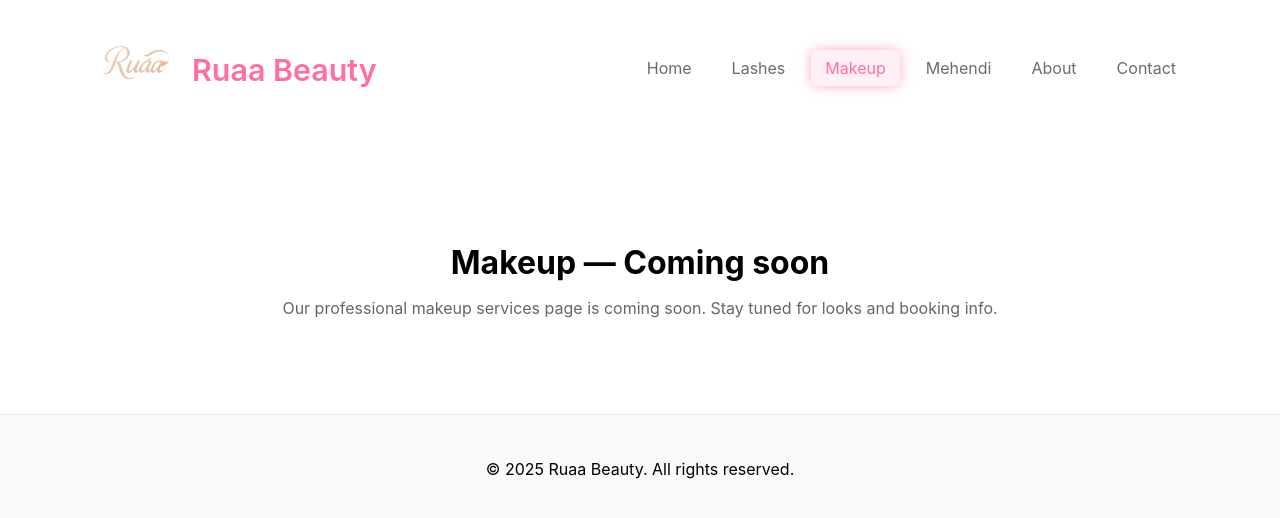
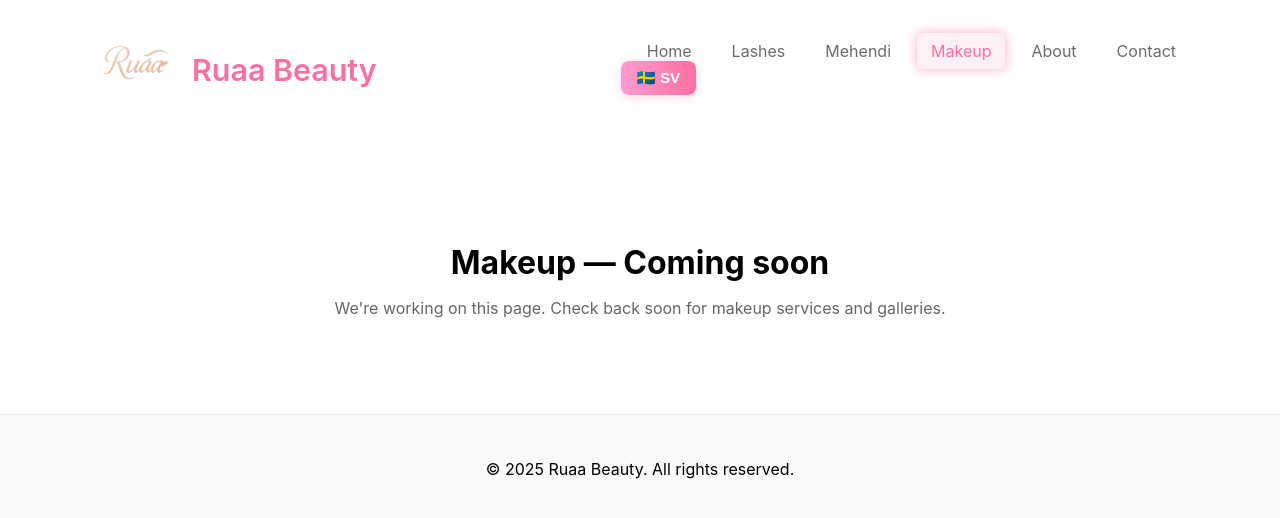
Before and after one commit to mrxxx000/Ruaa_Beauty, a React (Create React App) app in the folder frontend/: page /makeup in a window 1280 px wide. Shown: the top 518 px of the page. Built offline with nearby package versions, Linux system fonts and the light colour scheme.

Commit message:
language

```diff
--- a/frontend/package.json
+++ b/frontend/package.json
@@ -11,10 +11,13 @@
     "@types/node": "^16.18.126",
     "@types/react": "^18.2.6",
     "@types/react-dom": "^18.2.4",
+    "i18next": "^25.6.3",
+    "i18next-browser-languagedetector": "^8.2.0",
     "lucide-react": "^0.268.0",
     "nodemailer": "^6.9.4",
     "react": "^18.2.0",
     "react-dom": "^18.2.0",
+    "react-i18next": "^16.3.5",
     "react-router-dom": "^6.14.1",
     "react-scripts": "5.0.1",
     "typescript": "^4.9.5",
--- /dev/null
+++ b/frontend/src/components/LanguageSwitcher.tsx
@@ -0,0 +1,24 @@
+import React from 'react';
+import { useTranslation } from 'react-i18next';
+import '../styles/App.css';
+
+const LanguageSwitcher: React.FC = () => {
+  const { i18n } = useTranslation();
+
+  const toggleLanguage = () => {
+    const newLang = i18n.language === 'en' ? 'sv' : 'en';
+    i18n.changeLanguage(newLang);
+  };
+
+  return (
+    <button
+      className="lang-switcher"
+      onClick={toggleLanguage}
+      aria-label="Switch language"
+    >
+      {i18n.language === 'en' ? '🇸🇪 SV' : '🇬🇧 EN'}
+    </button>
+  );
+};
+
+export default LanguageSwitcher;
--- /dev/null
+++ b/frontend/src/i18n.ts
@@ -0,0 +1,33 @@
+import i18n from 'i18next';
+import { initReactI18next } from 'react-i18next';
+import LanguageDetector from 'i18next-browser-languagedetector';
+
+import translationEN from './locales/en.json';
+import translationSV from './locales/sv.json';
+
+const resources = {
+  en: {
+    translation: translationEN
+  },
+  sv: {
+    translation: translationSV
+  }
+};
+
+i18n
+  .use(LanguageDetector) // Detects user language
+  .use(initReactI18next) // Passes i18n down to react-i18next
+  .init({
+    resources,
+    fallbackLng: 'en', // Default language
+    lng: 'en', // Initial language
+    interpolation: {
+      escapeValue: false // React already escapes by default
+    },
+    detection: {
+      order: ['localStorage', 'navigator'],
+      caches: ['localStorage']
+    }
+  });
+
+export default i18n;
--- a/frontend/src/index.tsx
+++ b/frontend/src/index.tsx
@@ -3,6 +3,7 @@ import ReactDOM from 'react-dom/client';
 import './index.css';
 import App from './App';
 import reportWebVitals from './reportWebVitals';
+import './i18n'; // Import i18n configuration
 
 const root = ReactDOM.createRoot(
   document.getElementById('root') as HTMLElement
--- /dev/null
+++ b/frontend/src/locales/en.json
@@ -0,0 +1,64 @@
+{
+  "nav": {
+    "home": "Home",
+    "lashes": "Lashes",
+    "makeup": "Makeup",
+    "mehendi": "Mehendi",
+    "about": "About",
+    "contact": "Contact"
+  },
+  "hero": {
+    "title": "Ruaa Beauty",
+    "subtitle": "Where Elegance Meets Artistry",
+    "description": "From luxurious lash extensions and lash lifts to brow lifts, professional makeup, facial threading, and intricate Mehendi (Henna) designs, we bring your beauty dreams to life. Perfect for weddings, parties, or any special occasion in our studio or right at your home. All the beauty you need, all in one place.",
+    "bookButton": "Book Appointment"
+  },
+  "home": {
+    "lashesTitle": "Lashes",
+    "mehendiTitle": "Mehendi",
+    "ctaTitle": "Ready to Glow?",
+    "ctaDescription": "Browse our collection of premium beauty products and find your perfect match."
+  },
+  "contact": {
+    "title": "Contact Us",
+    "lead": "Whatever you need — we're here to help!",
+    "generalBookingsTitle": "General beauty bookings (lashes, makeup, threading)",
+    "generalBookingsDescription": "If you want to order lashes or book lash lifts, brow lifts, professional makeup, or facial threading, contact us on:",
+    "mehendiBookingsTitle": "Mehendi bookings",
+    "mehendiBookingsDescription": "If you want to book Mehendi, contact us on:",
+    "whatsapp": "WhatsApp",
+    "bothServices": "If you want to book both beauty services + Mehendi, feel free to reach out on either number or message us on Instagram — we'll take care of everything!",
+    "perfectLook": "Your perfect look starts with a message."
+  },
+  "bookingForm": {
+    "title": "Booking Request",
+    "nameLabel": "Name",
+    "namePlaceholder": "Your name",
+    "emailLabel": "Email",
+    "emailPlaceholder": "your@email.com",
+    "phoneLabel": "Phone",
+    "phonePlaceholder": "+46 ...",
+    "serviceLabel": "Service",
+    "servicePlaceholder": "e.g. Lashes, Makeup, Mehendi...",
+    "messageLabel": "Message",
+    "messagePlaceholder": "Tell us more about your booking...",
+    "submitButton": "Send Request",
+    "sending": "Sending...",
+    "success": "Request sent! We'll contact you soon.",
+    "error": "Something went wrong. Please try again or contact us directly."
+  },
+  "mehendi": {
+    "heroTitle": "Exquisite Mehendi Designs for Every Occasion",
+    "heroDescription": "Celebrate your special moments with our intricate Mehendi artistry. From weddings and engagements to festive gatherings, we create stunning hand and arm designs that are as unique as you. Beautiful, detailed, and crafted with love.",
+    "showSetA": "Show Set A",
+    "showSetB": "Show Set B",
+    "moreDesigns": "More designs"
+  },
+  "pages": {
+    "comingSoon": "Coming soon",
+    "backHome": "Back to Home"
+  },
+  "footer": {
+    "copyright": "© {{year}} Ruaa Beauty. All rights reserved."
+  }
+}
--- /dev/null
+++ b/frontend/src/locales/sv.json
@@ -0,0 +1,64 @@
+{
+  "nav": {
+    "home": "Hem",
+    "lashes": "Fransar",
+    "makeup": "Smink",
+    "mehendi": "Mehendi",
+    "about": "Om oss",
+    "contact": "Kontakt"
+  },
+  "hero": {
+    "title": "Ruaa Beauty",
+    "subtitle": "Där Elegans Möter Konst",
+    "description": "Från lyxiga fransförlängningar och franslyfter till brynlyfter, professionellt smink, ansiktstråding och intrikata Mehendi (Henna)-design, förverkligar vi dina skönhetsdrömmar. Perfekt för bröllop, fester eller något speciellt tillfälle i vår studio eller hemma hos dig. All den skönhet du behöver, allt på ett ställe.",
+    "bookButton": "Boka Tid"
+  },
+  "home": {
+    "lashesTitle": "Fransar",
+    "mehendiTitle": "Mehendi",
+    "ctaTitle": "Redo att Lysa?",
+    "ctaDescription": "Bläddra i vår samling av premium skönhetsprodukter och hitta din perfekta match."
+  },
+  "contact": {
+    "title": "Kontakta Oss",
+    "lead": "Vad du än behöver — vi är här för att hjälpa!",
+    "generalBookingsTitle": "Allmänna skönhetsbokningar (fransar, smink, tråding)",
+    "generalBookingsDescription": "Om du vill beställa fransar eller boka franslyfter, brynlyfter, professionellt smink eller ansiktstråding, kontakta oss på:",
+    "mehendiBookingsTitle": "Mehendi-bokningar",
+    "mehendiBookingsDescription": "Om du vill boka Mehendi, kontakta oss på:",
+    "whatsapp": "WhatsApp",
+    "bothServices": "Om du vill boka både skönhetstjänster + Mehendi, är du välkommen att höra av dig på något av numren eller skicka ett meddelande till oss på Instagram — vi tar hand om allt!",
+    "perfectLook": "Din perfekta look börjar med ett meddelande."
+  },
+  "bookingForm": {
+    "title": "Bokningsförfrågan",
+    "nameLabel": "Namn",
+    "namePlaceholder": "Ditt namn",
+    "emailLabel": "E-post",
+    "emailPlaceholder": "din@email.se",
+    "phoneLabel": "Telefon",
+    "phonePlaceholder": "+46 ...",
+    "serviceLabel": "Tjänst",
+    "servicePlaceholder": "t.ex. Fransar, Smink, Mehendi...",
+    "messageLabel": "Meddelande",
+    "messagePlaceholder": "Berätta mer om din bokning...",
+    "submitButton": "Skicka Förfrågan",
+    "sending": "Skickar...",
+    "success": "Förfrågan skickad! Vi kontaktar dig snart.",
+    "error": "Något gick fel. Försök igen eller kontakta oss direkt."
+  },
+  "mehendi": {
+    "heroTitle": "Utsökta Mehendi-designer för Alla Tillfällen",
+    "heroDescription": "Fira dina speciella stunder med vår intrikata Mehendi-konst. Från bröllop och förlovningar till festliga sammankomster, vi skapar fantastiska hand- och armdesigner som är lika unika som du. Vackra, detaljerade och skapade med kärlek.",
+    "showSetA": "Visa Set A",
+    "showSetB": "Visa Set B",
+    "moreDesigns": "Fler designer"
+  },
+  "pages": {
+    "comingSoon": "Kommer snart",
+    "backHome": "Tillbaka till Hem"
+  },
+  "footer": {
+    "copyright": "© {{year}} Ruaa Beauty. Alla rättigheter förbehållna."
+  }
+}
--- a/frontend/src/pages/Home.tsx
+++ b/frontend/src/pages/Home.tsx
@@ -1,8 +1,10 @@
 import React, { useEffect, useRef, useState } from 'react';
 import { Link, useLocation } from 'react-router-dom';
+import { useTranslation } from 'react-i18next';
 import '../styles/App.css';
 import logoImg from '../WhatsApp Image 2025-11-10 at 18.10.38.png';
 import Hero from '../components/Hero';
+import LanguageSwitcher from '../components/LanguageSwitcher';
 
 const VideoGrid: React.FC<{ videos?: string[] }> = ({ videos }) => {
   // If caller provides videos prop, use it; otherwise use the default lashes shorts
@@ -105,6 +107,7 @@ const VideoGrid: React.FC<{ videos?: string[] }> = ({ videos }) => {
 
 const Home: React.FC = () => {
   const location = useLocation();
+  const { t } = useTranslation();
 
   useEffect(() => {
     if (location.hash) {
@@ -128,12 +131,13 @@ const Home: React.FC = () => {
             <span className="brand-title">Ruaa Beauty</span>
           </div>
           <nav className="nav">
-            <Link to="/" className={location.pathname === '/' ? 'active' : ''}>Home</Link>
-            <Link to="/lashes" className={location.pathname === '/lashes' ? 'active' : ''}>Lashes</Link>
-            <Link to="/makeup" className={location.pathname === '/makeup' ? 'active' : ''}>Makeup</Link>
-            <Link to="/mehendi" className={location.pathname === '/mehendi' ? 'active' : ''}>Mehendi</Link>
-            <Link to="/about" className={location.pathname === '/about' ? 'active' : ''}>About</Link>
-            <Link to="/contact" className={location.pathname === '/contact' ? 'active' : ''}>Contact</Link>
+            <Link to="/" className={location.pathname === '/' ? 'active' : ''}>{t('nav.home')}</Link>
+            <Link to="/lashes" className={location.pathname === '/lashes' ? 'active' : ''}>{t('nav.lashes')}</Link>
+            <Link to="/makeup" className={location.pathname === '/makeup' ? 'active' : ''}>{t('nav.makeup')}</Link>
+            <Link to="/mehendi" className={location.pathname === '/mehendi' ? 'active' : ''}>{t('nav.mehendi')}</Link>
+            <Link to="/about" className={location.pathname === '/about' ? 'active' : ''}>{t('nav.about')}</Link>
+            <Link to="/contact" className={location.pathname === '/contact' ? 'active' : ''}>{t('nav.contact')}</Link>
+            <LanguageSwitcher />
           </nav>
         </div>
       </header>
@@ -143,13 +147,13 @@ const Home: React.FC = () => {
 
         {/* Lashes video grid: 2 videos per row. Place your short video files in public/assets and update the `videos` array in VideoGrid. */}
         <section className="videos container" id="Lashes">
-          <h2 style={{ marginBottom: 18 }}>Lashes</h2>
+          <h2 style={{ marginBottom: 18 }}>{t('home.lashesTitle')}</h2>
           <VideoGrid />
         </section>
 
         {/* Mehendi shorts - same layout as Lashes, using specific mehendi videos */}
         <section className="videos container" id="mehendi-shorts">
-          <h2 style={{ marginBottom: 18 }}>Mehendi</h2>
+          <h2 style={{ marginBottom: 18 }}>{t('home.mehendiTitle')}</h2>
           <VideoGrid
             videos={[
               process.env.PUBLIC_URL + '/assets/mehendi1.mp4',
@@ -160,8 +164,8 @@ const Home: React.FC = () => {
 
         <section className="cta">
           <div className="container text-center">
-            <h2>Ready to Glow?</h2>
-            <p>Browse our collection of premium beauty products and find your perfect match.</p>
+            <h2>{t('home.ctaTitle')}</h2>
+            <p>{t('home.ctaDescription')}</p>
           </div>
         </section>
       </main>
@@ -170,7 +174,7 @@ const Home: React.FC = () => {
 
       <footer className="site-footer">
         <div className="container text-center">
-          <p>© {new Date().getFullYear()} Ruaa Beauty. All rights reserved.</p>
+          <p>{t('footer.copyright', { year: new Date().getFullYear() })}</p>
         </div>
       </footer>
     </div>
--- a/frontend/src/pages/Makeup.tsx
+++ b/frontend/src/pages/Makeup.tsx
@@ -1,10 +1,13 @@
 import React from 'react';
 import { Link, useLocation } from 'react-router-dom';
+import { useTranslation } from 'react-i18next';
 import '../styles/App.css';
 import logoImg from '../WhatsApp Image 2025-11-10 at 18.10.38.png';
+import LanguageSwitcher from '../components/LanguageSwitcher';
 
 const Makeup: React.FC = () => {
   const location = useLocation();
+  const { t } = useTranslation();
 
   return (
     <div className="page-coming-soon">
@@ -17,26 +20,27 @@ const Makeup: React.FC = () => {
             <span className="brand-title">Ruaa Beauty</span>
           </div>
           <nav className="nav">
-            <Link to="/" className={location.pathname === '/' ? 'active' : ''}>Home</Link>
-            <Link to="/lashes" className={location.pathname === '/lashes' ? 'active' : ''}>Lashes</Link>
-            <Link to="/makeup" className={location.pathname === '/makeup' ? 'active' : ''}>Makeup</Link>
-            <Link to="/mehendi" className={location.pathname === '/mehendi' ? 'active' : ''}>Mehendi</Link>
-            <Link to="/about" className={location.pathname === '/about' ? 'active' : ''}>About</Link>
-            <Link to="/contact" className={location.pathname === '/contact' ? 'active' : ''}>Contact</Link>
+            <Link to="/" className={location.pathname === '/' ? 'active' : ''}>{t('nav.home')}</Link>
+            <Link to="/lashes" className={location.pathname === '/lashes' ? 'active' : ''}>{t('nav.lashes')}</Link>
+            <Link to="/mehendi" className={location.pathname === '/mehendi' ? 'active' : ''}>{t('nav.mehendi')}</Link>
+            <Link to="/makeup" className={location.pathname === '/makeup' ? 'active' : ''}>{t('nav.makeup')}</Link>
+            <Link to="/about" className={location.pathname === '/about' ? 'active' : ''}>{t('nav.about')}</Link>
+            <Link to="/contact" className={location.pathname === '/contact' ? 'active' : ''}>{t('nav.contact')}</Link>
+            <LanguageSwitcher />
           </nav>
         </div>
       </header>
 
       <main>
         <section className="container" style={{ padding: '80px 0', textAlign: 'center' }}>
-          <h1 style={{ fontSize: '2rem', marginBottom: 12 }}>Makeup — Coming soon</h1>
-          <p style={{ color: '#666' }}>Our professional makeup services page is coming soon. Stay tuned for looks and booking info.</p>
+          <h1 style={{ fontSize: '2rem', marginBottom: 12 }}>{t('nav.makeup')} — {t('pages.comingSoon')}</h1>
+          <p style={{ color: '#666' }}>We're working on this page. Check back soon for makeup services and galleries.</p>
         </section>
       </main>
 
       <footer className="site-footer">
         <div className="container text-center">
-          <p>© {new Date().getFullYear()} Ruaa Beauty. All rights reserved.</p>
+          <p>{t('footer.copyright', { year: new Date().getFullYear() })}</p>
         </div>
       </footer>
     </div>
--- a/frontend/src/pages/Mehendi.tsx
+++ b/frontend/src/pages/Mehendi.tsx
@@ -1,7 +1,9 @@
 import React, { useEffect, useState } from 'react';
 import '../styles/App.css';
 import { Link, useLocation } from 'react-router-dom';
+import { useTranslation } from 'react-i18next';
 import logoImg from '../WhatsApp Image 2025-11-10 at 18.10.38.png';
+import LanguageSwitcher from '../components/LanguageSwitcher';
 
 const slideA = process.env.PUBLIC_URL + '/assets/SnapInsta.to_448241189_1815301755622097_667881131947720916_n.jpg';
 const slideB = process.env.PUBLIC_URL + '/assets/SnapInsta.to_448396960_432194449635910_11943437998895029_n.jpg';
@@ -16,6 +18,7 @@ const more5 = process.env.PUBLIC_URL + '/assets/SnapInsta.to_125829760_423863109
 const Mehendi: React.FC = () => {
 	const [active, setActive] = useState<'a' | 'b'>('a');
 	const location = useLocation();
+	const { t } = useTranslation();
 
 	useEffect(() => {
 		const t = setInterval(() => setActive((p) => (p === 'a' ? 'b' : 'a')), 3500);
@@ -33,12 +36,13 @@ const Mehendi: React.FC = () => {
 						<span className="brand-title">Ruaa Beauty</span>
 					</div>
 					<nav className="nav">
-						<Link to="/" className={location.pathname === '/' ? 'active' : ''}>Home</Link>
-                        <Link to="/lashes" className={location.pathname === '/lashes' ? 'active' : ''}>Lashes</Link>
-						<Link to="/makeup" className={location.pathname === '/makeup' ? 'active' : ''}>Makeup</Link>
-                        <Link to="/mehendi" className={location.pathname === '/mehendi' ? 'active' : ''}>Mehendi</Link>
-                        <Link to="/about" className={location.pathname === '/about' ? 'active' : ''}>About</Link>
-                        <Link to="/contact" className={location.pathname === '/contact' ? 'active' : ''}>Contact</Link>
+						<Link to="/" className={location.pathname === '/' ? 'active' : ''}>{t('nav.home')}</Link>
+                        <Link to="/lashes" className={location.pathname === '/lashes' ? 'active' : ''}>{t('nav.lashes')}</Link>
+						<Link to="/makeup" className={location.pathname === '/makeup' ? 'active' : ''}>{t('nav.makeup')}</Link>
+                        <Link to="/mehendi" className={location.pathname === '/mehendi' ? 'active' : ''}>{t('nav.mehendi')}</Link>
+                        <Link to="/about" className={location.pathname === '/about' ? 'active' : ''}>{t('nav.about')}</Link>
+                        <Link to="/contact" className={location.pathname === '/contact' ? 'active' : ''}>{t('nav.contact')}</Link>
+						<LanguageSwitcher />
 					</nav>
 				</div>
 			</header>
@@ -51,11 +55,9 @@ const Mehendi: React.FC = () => {
 					<div className="mehendi-hero-overlay" />
 					<div className="container mehendi-hero-inner">
 						<div className="mehendi-text">
-							<h2 className="mehendi-title">Exquisite Mehendi Designs for Every Occasion</h2>
+							<h2 className="mehendi-title">{t('mehendi.heroTitle')}</h2>
 							<p className="mehendi-desc">
-								Celebrate your special moments with our intricate Mehendi artistry. From weddings and engagements to
-								festive gatherings, we create stunning hand and arm designs that are as unique as you. Beautiful,
-								detailed, and crafted with love.
+								{t('mehendi.heroDescription')}
 							</p>
 						</div>
 					</div>
@@ -71,12 +73,12 @@ const Mehendi: React.FC = () => {
 					</div>
 
 					<div style={{ marginTop: 12, textAlign: 'center' }} className="mehendi-thumbs">
-						<button className="secondary-btn" onClick={() => setActive('a')}>Show Set A</button>
-						<button className="secondary-btn" onClick={() => setActive('b')}>Show Set B</button>
+						<button className="secondary-btn" onClick={() => setActive('a')}>{t('mehendi.showSetA')}</button>
+						<button className="secondary-btn" onClick={() => setActive('b')}>{t('mehendi.showSetB')}</button>
 					</div>
 
 					<div style={{ marginTop: 28 }}>
-						<h3>More designs</h3>
+						<h3>{t('mehendi.moreDesigns')}</h3>
 						<div className="more-designs-grid" style={{ marginTop: 12 }}>
 							<div className="single-wrap">
 								<img src={singleImg} alt="Mehendi single" className="single-img" />
@@ -103,7 +105,7 @@ const Mehendi: React.FC = () => {
 
 			<footer className="site-footer">
 				<div className="container text-center">
-					<p>© {new Date().getFullYear()} Ruaa Beauty. All rights reserved.</p>
+					<p>{t('footer.copyright', { year: new Date().getFullYear() })}</p>
 				</div>
 			</footer>
 		</div>
--- a/frontend/src/styles/App.css
+++ b/frontend/src/styles/App.css
@@ -479,3 +479,29 @@
   .booking-grid { grid-template-columns: repeat(2, 1fr); }
   .booking-inner-card { padding: 28px; }
 }
+
+/* Language Switcher Button */
+.lang-switcher {
+  background: linear-gradient(90deg, #ff9ccf, #ff6fa3);
+  color: white;
+  border: none;
+  border-radius: 8px;
+  padding: 8px 16px;
+  font-size: 0.95rem;
+  font-weight: 600;
+  cursor: pointer;
+  transition: all 0.3s ease;
+  box-shadow: 0 2px 8px rgba(255, 111, 163, 0.3);
+  display: flex;
+  align-items: center;
+  gap: 6px;
+}
+
+.lang-switcher:hover {
+  transform: translateY(-2px);
+  box-shadow: 0 4px 12px rgba(255, 111, 163, 0.5);
+}
+
+.lang-switcher:active {
+  transform: translateY(0);
+}
```
Also changed, not shown: frontend/src/components/Hero.tsx (+7 -7 lines), 1 other file (tests, documents, lock files or other folders).
